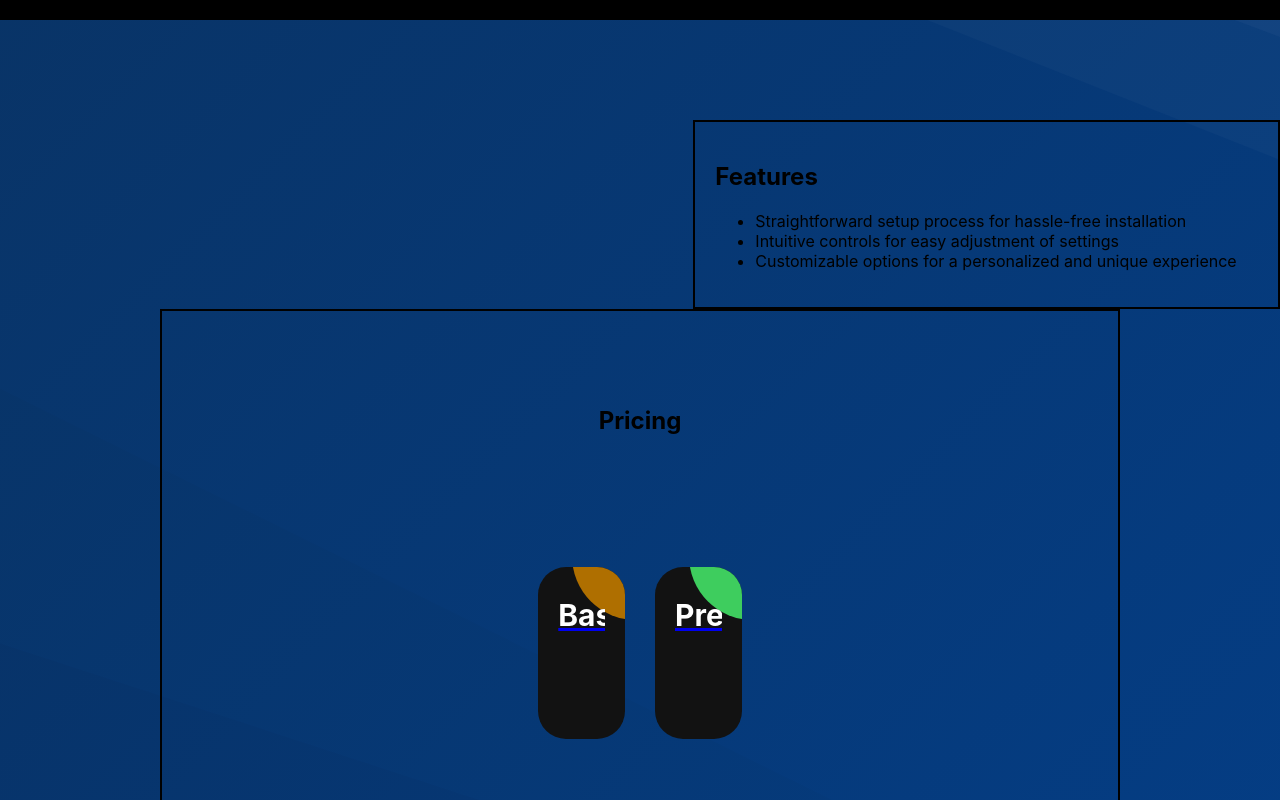
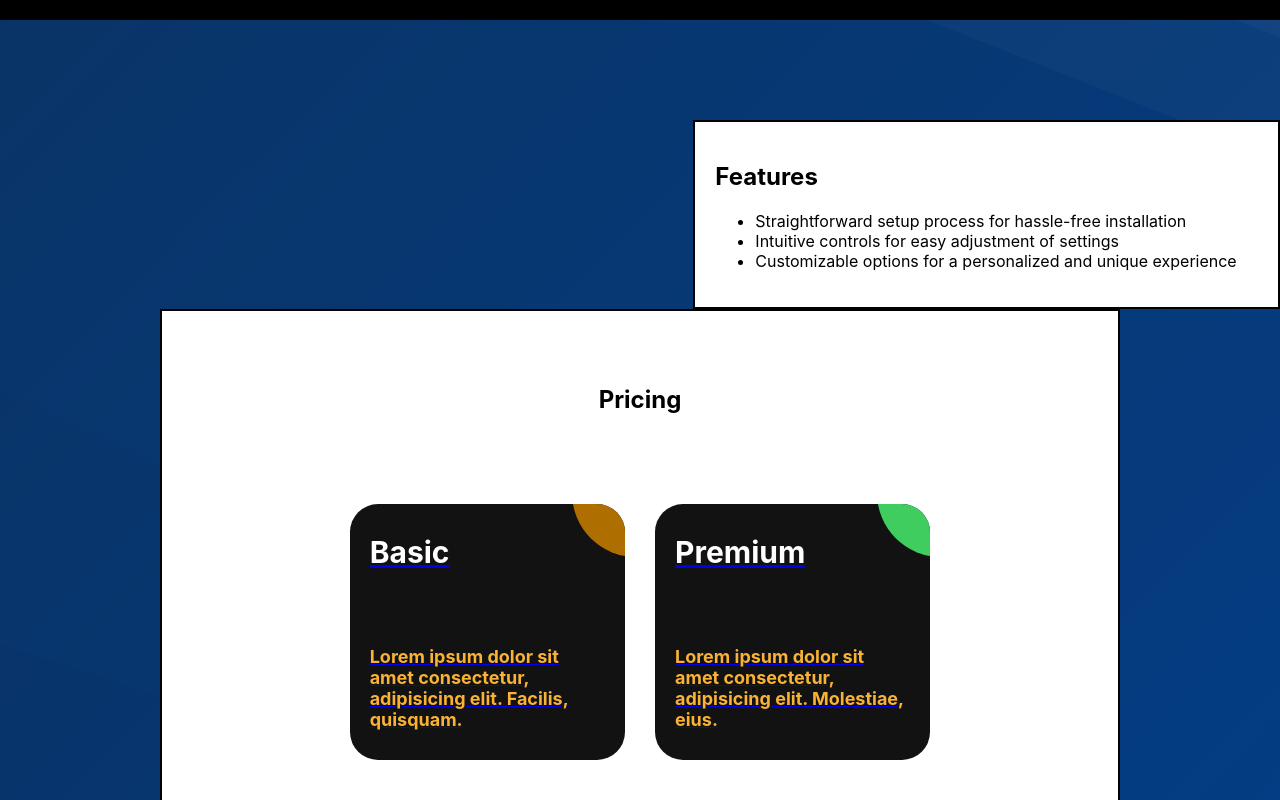
Before and after one commit to NavarroErk/IllumiScore, a React (Create React App) app: page / in a window 1280 px wide. Shown: the part 780-1580 px from the top of the page. Built offline with nearby package versions, Linux system fonts and the light colour scheme.

Commit message:
change background color of className landingItem

```diff
--- a/src/pages/Home/Home.css
+++ b/src/pages/Home/Home.css
@@ -13,6 +13,7 @@
 }
 .landingItem{
     padding: 20px;
+    background-color: white;
 }
 .landingItem1{
     margin-top: 50px;
--- a/src/pages/Home/Home.jsx
+++ b/src/pages/Home/Home.jsx
@@ -43,7 +43,7 @@ function Home() {
                             </div>
 
                             <div class="homeCardContent">
-
+                            Lorem ipsum dolor sit amet consectetur, adipisicing elit. Facilis, quisquam.
                             </div>
                         </a>
                     </div>
@@ -57,7 +57,7 @@ function Home() {
                             </div>
 
                             <div class="homeCardContent">
-
+                           Lorem ipsum dolor sit amet consectetur, adipisicing elit. Molestiae, eius.
                             </div>
                         </a>
                     </div>
```
